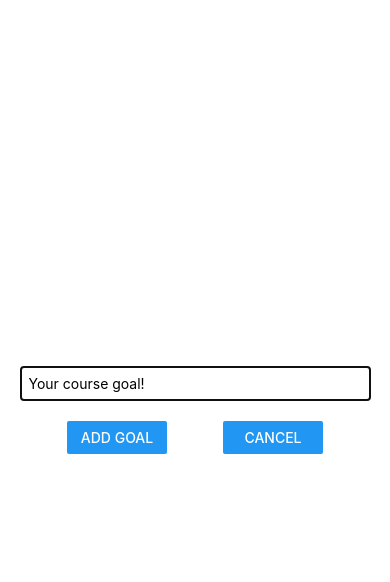
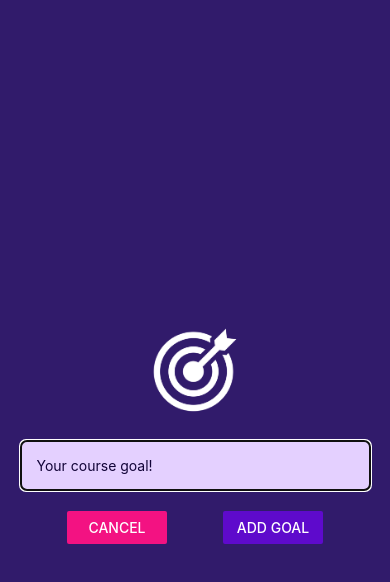
Before and after one commit to ImDimaTarasov/goalList-reactNative, a React Native app: screen / in a window 390 px wide. Both pictures are taken after a click on the button "ADD NEW GOAL". Shown: the top 582 px of the page. Built offline with nearby package versions, Linux system fonts and the light colour scheme.

Commit message:
added background style in app.json and change color of status bar

```diff
--- a/App.js
+++ b/App.js
@@ -1,4 +1,5 @@
 import { StyleSheet, View, FlatList, Button } from "react-native";
+import { StatusBar } from "expo-status-bar";
 
 import { useState } from "react";
 
@@ -25,10 +26,12 @@
 	};
 
 	return (
+		<>
+			<StatusBar style="light" />
 			<View style={styles.appContainer}>
 				<Button
 					title="Add New Goal"
-				color="blue"
+					color="#4338df"
 					onPress={() => setModalIsVisible(true)}
 				/>
 				<GoalInput
@@ -52,6 +55,7 @@
 				</View>
 				<View></View>
 			</View>
+		</>
 	);
 };
 
--- a/app.json
+++ b/app.json
@@ -5,6 +5,7 @@
 		"version": "1.0.0",
 		"orientation": "portrait",
 		"icon": "./assets/icon.png",
+		"backgroundColor": "#1e085a",
 		"userInterfaceStyle": "light",
 		"splash": {
 			"image": "./assets/splash.png",
@@ -14,9 +15,7 @@
 		"updates": {
 			"fallbackToCacheTimeout": 0
 		},
-    "assetBundlePatterns": [
-      "**/*"
-    ],
+		"assetBundlePatterns": ["**/*"],
 		"ios": {
 			"supportsTablet": true
 		},
--- a/components/GoalInput.js
+++ b/components/GoalInput.js
@@ -1,4 +1,11 @@
-import { StyleSheet, TextInput, View, Button, Modal } from "react-native";
+import {
+	StyleSheet,
+	TextInput,
+	View,
+	Button,
+	Modal,
+	Image,
+} from "react-native";
 
 import { useState } from "react";
 
@@ -16,6 +23,10 @@
 	return (
 		<Modal visible={visible} animationType="fade">
 			<View style={styles.inputContainer}>
+				<Image
+					style={styles.image}
+					source={require("../assets/images/goal.png")}
+				/>
 				<TextInput
 					value={textFromInput}
 					style={styles.textInput}
@@ -24,10 +35,18 @@
 				/>
 				<View style={styles.buttonContainer}>
 					<View style={styles.button}>
-						<Button title="Add goal" onPress={addGoalHandler} />
+						<Button
+							title="Cancel"
+							onPress={onCloseModal}
+							color={"#f31282"}
+						/>
 					</View>
 					<View style={styles.button}>
-						<Button title="Cancel" onPress={onCloseModal} />
+						<Button
+							title="Add goal"
+							onPress={addGoalHandler}
+							color={"#5e0acc"}
+						/>
 					</View>
 				</View>
 			</View>
@@ -40,14 +59,22 @@
 		flex: 1,
 		justifyContent: "center",
 		alignItems: "center",
-		marginBottom: 24,
+		backgroundColor: "#311b6b",
+	},
+	image: {
+		width: 100,
+		height: 100,
+		margin: 20,
 	},
 	textInput: {
 		borderWidth: 1,
-		borderColor: "#cccccc",
+		borderColor: "#e4d0ff",
+		backgroundColor: "#e4d0ff",
+		color: "#120438",
+		borderRadius: 6,
 		width: "90%",
 		marginBottom: 20,
-		padding: 8,
+		padding: 16,
 	},
 	buttonContainer: {
 		flexDirection: "row",
--- a/components/GoalItem.js
+++ b/components/GoalItem.js
@@ -19,7 +19,7 @@
 	goalItem: {
 		margin: 8,
 		borderRadius: 5,
-		backgroundColor: "blue",
+		backgroundColor: "#6c61e5",
 	},
 	goalText: {
 		color: "white",
```
Also changed, not shown: assets/images/goal.png (added). Lines whose indentation alone changed are shown as unchanged.
